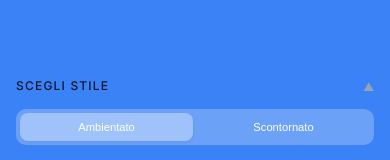
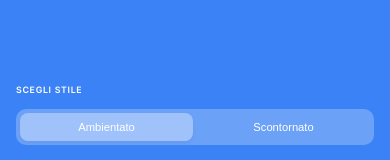
Before and after one commit to PolarisDigital/sofa-visualizer, a website built with Vite: page index.html in a window 390 px wide. Shown: the part 589-749 px from the top of the page. Built offline with nearby package versions, Linux system fonts and the light colour scheme; no server answers.

Commit message:
Fix: white h3 text in style section, hide chevron, clean CSS

```diff
--- a/src/style.css
+++ b/src/style.css
@@ -931,20 +931,29 @@ body {
         z-index: 99;
     }
 
-    .control-section:has(.toggle-switch) .section-title {
-        display: block;
+    /* Target the h3 in accordion-header for white text */
+    #styleSection .accordion-header h3 {
         color: white !important;
-        font-size: 0.55rem;
+        font-size: 0.55rem !important;
         text-align: center;
-        margin-bottom: 6px;
-    }
-
-    /* Hide accordion arrow/toggle on mobile */
-    .control-section:has(.toggle-switch) .accordion-toggle,
-    .control-section:has(.toggle-switch) .accordion-arrow,
-    .accordion-header::after,
-    .section-title::after {
+        margin: 0 0 6px 0;
+        font-weight: 600;
+        letter-spacing: 0.08em;
+        text-transform: uppercase;
+    }
+
+    /* Hide accordion chevron/arrow on mobile */
+    #styleSection .accordion-header .chevron {
         display: none !important;
+    }
+
+    /* Make accordion header transparent and non-clickable */
+    #styleSection .accordion-header {
+        background: transparent;
+        padding: 0;
+        border: none;
+        cursor: default;
+        pointer-events: none;
     }
 
     .toggle-switch {
```
